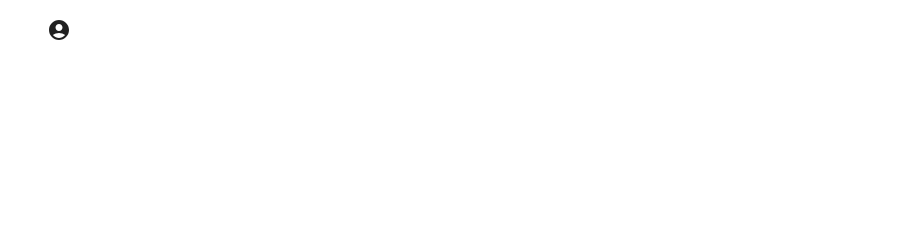
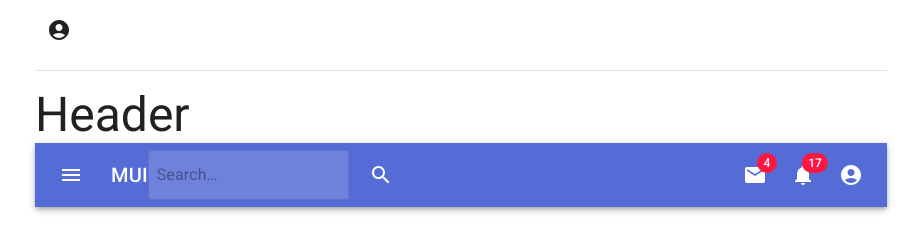
Before and after one commit to sernstberger/acadia, a React (Create React App) app: page / in a window 1280 px wide. Shown: the part 2104-2340 px from the top of the page, without its empty margins (179-1100 px from the left). Before the commit the page ends 2190 px from the top, so only its background shows below. Built offline with nearby package versions, Linux system fonts and the light colour scheme.

Commit message:
starting

```diff
--- a/src/App.tsx
+++ b/src/App.tsx
@@ -143,11 +143,11 @@ const App = () => {
           Profile menu
         </Typography>
         <ProfileMenu />
-        {/* <Divider sx={{ marginY: 2 }} />
+        <Divider sx={{ marginY: 2 }} />
         <Typography variant="h3" component="h1">
           Header
         </Typography>
-        <Header /> */}
+        <Header />
       </Box>
     </Container>
   );
--- a/src/components/Header/index.tsx
+++ b/src/components/Header/index.tsx
@@ -10,6 +10,7 @@ import MailIcon from "@mui/icons-material/Mail";
 import NotificationsIcon from "@mui/icons-material/Notifications";
 import Search from "../Search";
 import ProfileMenu from "../ProfileMenu";
+import NotificationsMenu from "../NotificationsMenu";
 
 export default function PrimarySearchAppBar() {
   return (
@@ -47,15 +48,7 @@ export default function PrimarySearchAppBar() {
                 <MailIcon />
               </Badge>
             </IconButton>
-            <IconButton
-              size="large"
-              aria-label="show 17 new notifications"
-              color="inherit"
-            >
-              <Badge badgeContent={17} color="error">
-                <NotificationsIcon />
-              </Badge>
-            </IconButton>
+            <NotificationsMenu notifications={[]} />
           </Box>
           <ProfileMenu />
         </Toolbar>
--- /dev/null
+++ b/src/components/NotificationsMenu/index.tsx
@@ -0,0 +1,63 @@
+import * as React from "react";
+import IconButton from "@mui/material/IconButton";
+import MenuItem from "@mui/material/MenuItem";
+import Menu from "@mui/material/Menu";
+import Badge from "@mui/material/Badge";
+import NotificationsIcon from "@mui/icons-material/Notifications";
+
+interface NotificationsMenuProps {
+  notifications: any[];
+}
+
+export default function NotificationsMenu({
+  notifications,
+}: NotificationsMenuProps) {
+  const [anchorEl, setAnchorEl] = React.useState<null | HTMLElement>(null);
+  const isMenuOpen = Boolean(anchorEl);
+
+  const handleProfileMenuOpen = (event: React.MouseEvent<HTMLElement>) => {
+    setAnchorEl(event.currentTarget);
+  };
+
+  const handleMenuClose = () => {
+    setAnchorEl(null);
+  };
+
+  const menuId = "primary-notifications-menu";
+
+  return (
+    <>
+      <IconButton
+        size="large"
+        aria-label="show 17 new notifications"
+        color="inherit"
+        aria-controls={menuId}
+        aria-haspopup="true"
+        onClick={handleProfileMenuOpen}
+      >
+        <Badge badgeContent={17} color="error">
+          <NotificationsIcon />
+        </Badge>
+      </IconButton>
+
+      <Menu
+        anchorEl={anchorEl}
+        anchorOrigin={{
+          vertical: "top",
+          horizontal: "right",
+        }}
+        id={menuId}
+        keepMounted
+        transformOrigin={{
+          vertical: "top",
+          horizontal: "right",
+        }}
+        open={isMenuOpen}
+        onClose={handleMenuClose}
+      >
+        <MenuItem onClick={handleMenuClose}>Profile</MenuItem>
+        <MenuItem onClick={handleMenuClose}>My account</MenuItem>
+      </Menu>
+    </>
+  );
+}
```
